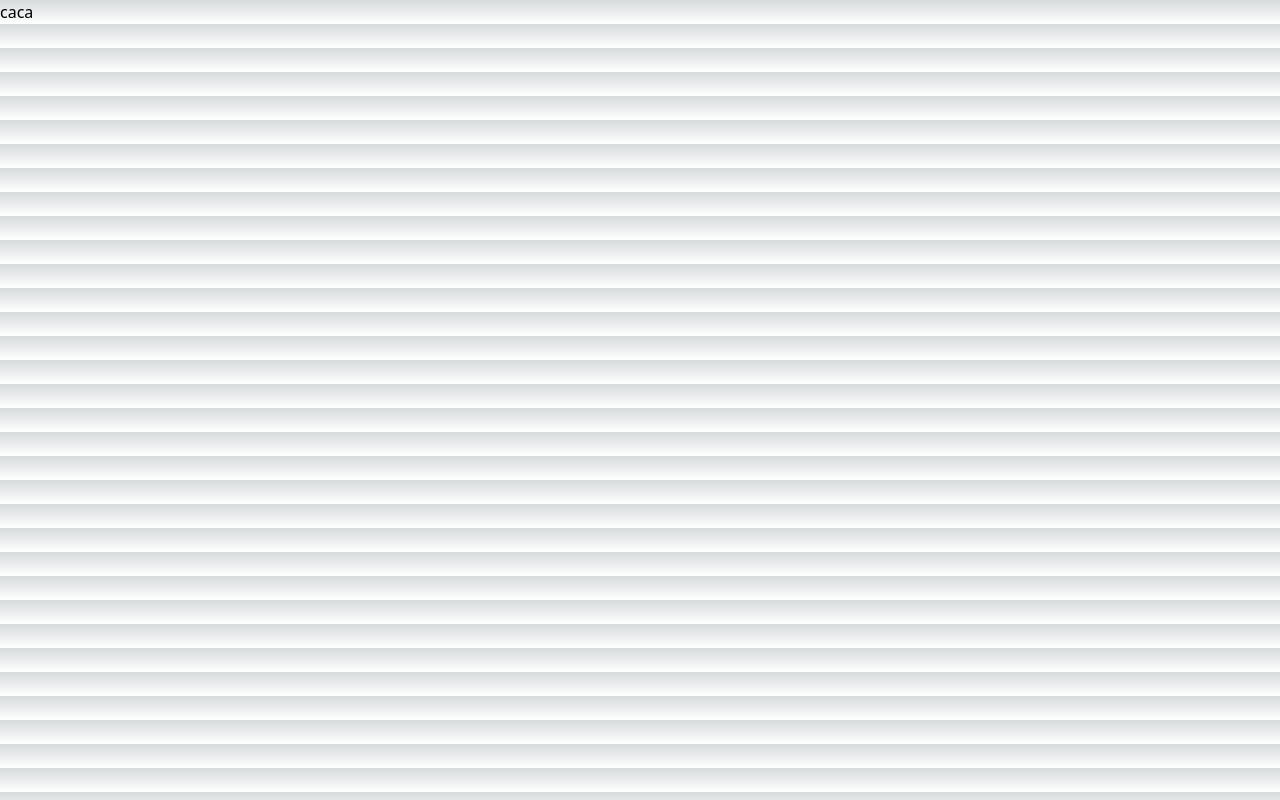
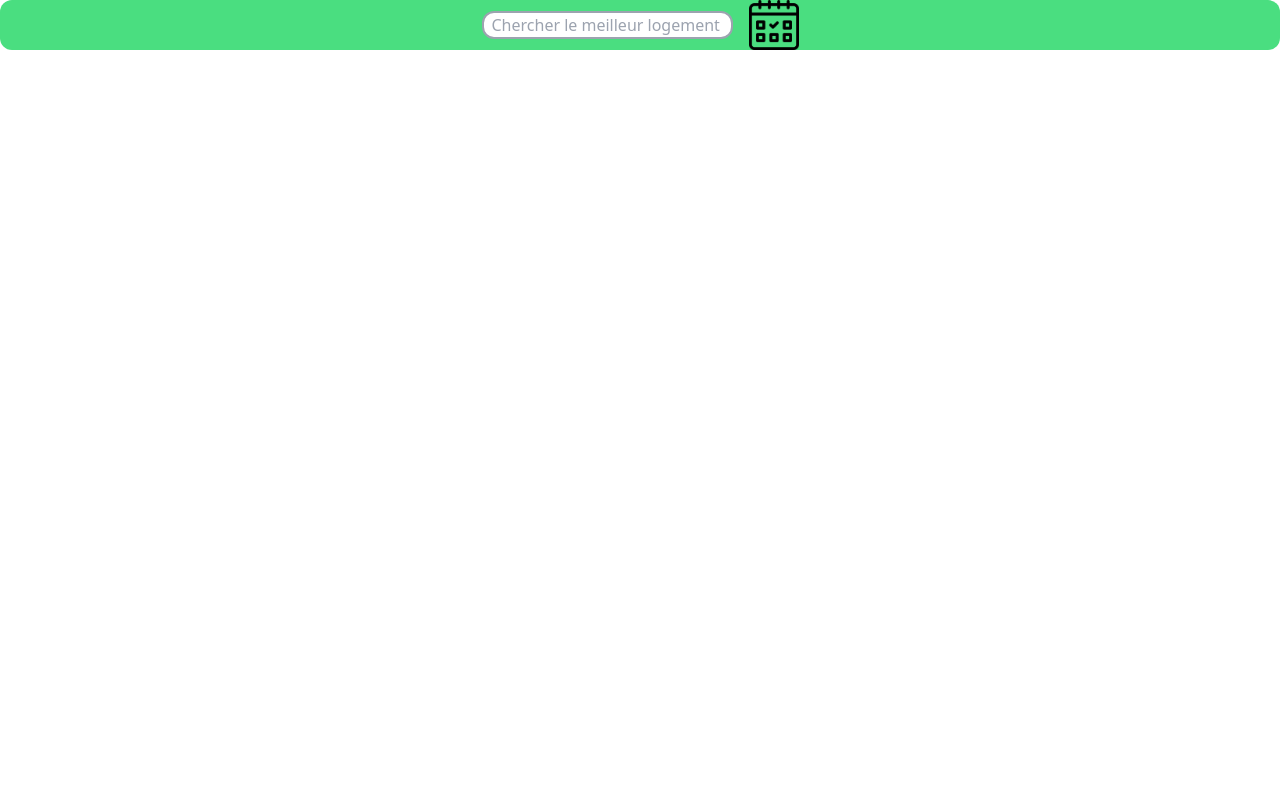
Before and after one commit to matheokcx/Safe-Loc, a Next.js app: page /accueil in a window 1280 px wide. Built offline with nearby package versions, Linux system fonts and the light colour scheme.

Commit message:
Debut de la page principal

```diff
--- /dev/null
+++ b/src/composants/TopBar.tsx
@@ -0,0 +1,16 @@
+import Image from 'next/image'
+import { useState } from "react"
+
+export default function TopBar() {
+
+    const [valeurRecherche, setValeurRecherche] = useState<string>("");
+
+    return (
+        <>
+            <div className="w-full h-2/6 rounded-xl bg-green-400 flex flex-row justify-center items-center gap-4">
+                <input type="text" value={valeurRecherche} onChange={(e: any) => setValeurRecherche(e.target.value)} placeholder="Chercher le meilleur logement" className="w-4/6 h-7 border-2 border-gray-400 text-black rounded-xl p-2" />
+                <Image src="/reservationIcon.png" width="50" height="50" alt="Réservations" />
+            </div>
+        </>
+    )
+}
--- a/src/pages/accueil.tsx
+++ b/src/pages/accueil.tsx
@@ -1,8 +1,11 @@
+import TopBar from '../composants/TopBar'
+
 export default function accueil() {
     return (
         <>
-            <div>
-                <p>caca</p>
+            <div className="bg-white w-screen h-screen flex flex-col items-center text-black">
+                <TopBar />
+                <div className="h-4/6 w-full flex flex-col"></div>
             </div>
         </>
     )
```
Also changed, not shown: public/reservationIcon.png (added).
